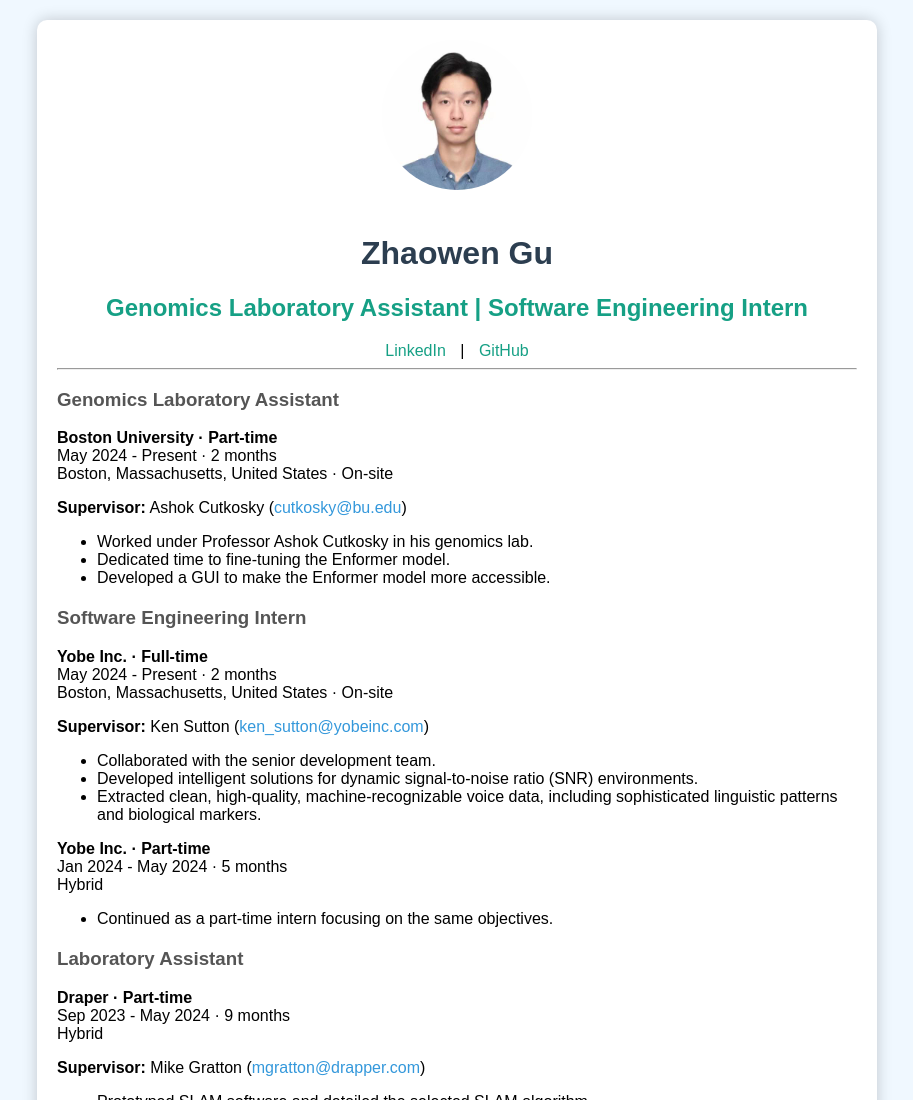
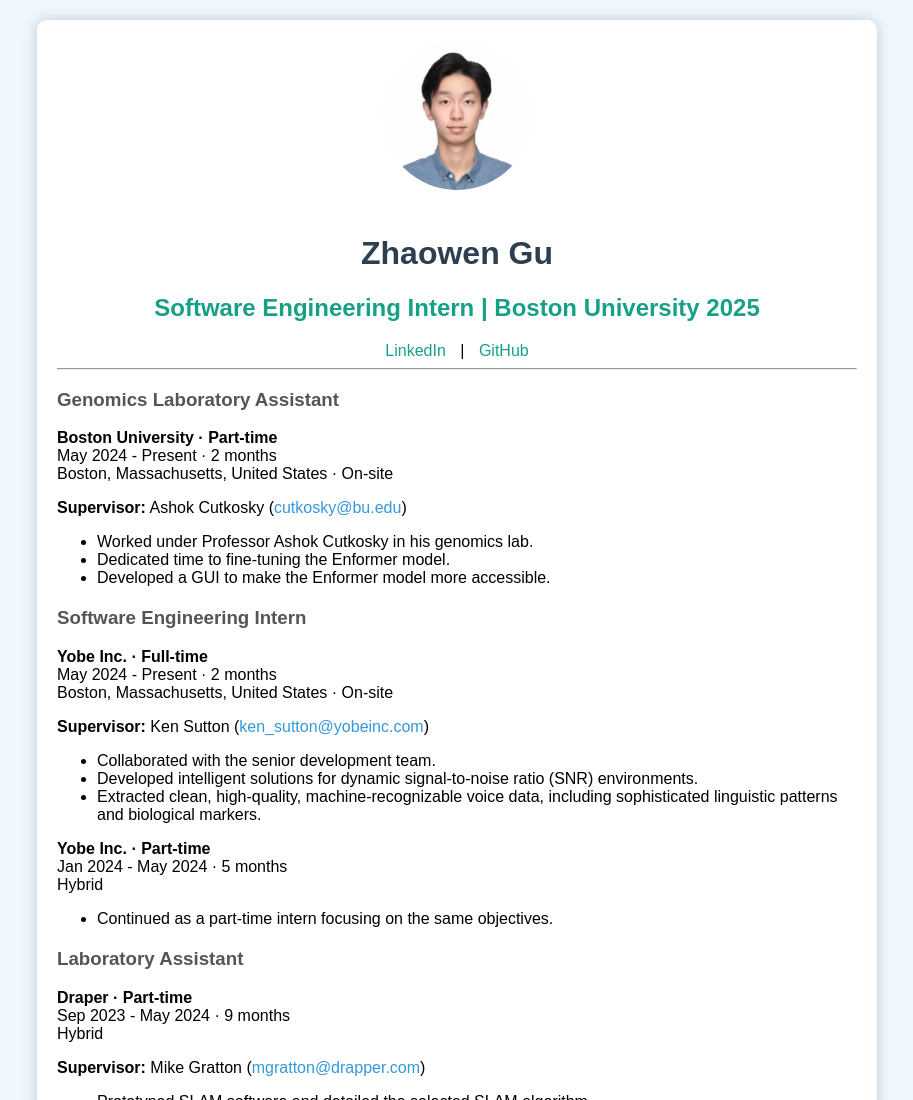
Before and after one commit to peterguzw0927/Homepage, a plain HTML site: page index.html in a window 1280 px wide. Shown: the top 1100 px of the page, without its empty margins (183-1096 px from the left). Drawn offline with Linux system fonts and the light colour scheme.

Commit message:
Update index.html

```diff
--- a/index.html
+++ b/index.html
@@ -79,7 +79,7 @@
     <div class="container">
         <img src="114111503.jpg" alt="Profile Picture" class="profile-picture">
         <h1>Zhaowen Gu</h1>
-        <h2>Genomics Laboratory Assistant | Software Engineering Intern</h2>
+        <h2>Software Engineering Intern | Boston University 2025</h2>
         <div class="social-links">
             <a href="https://www.linkedin.com/in/zhaowen-gu-10914b226/" target="_blank">LinkedIn</a> |
             <a href="https://github.com/peterguzw0927" target="_blank">GitHub</a>
```
